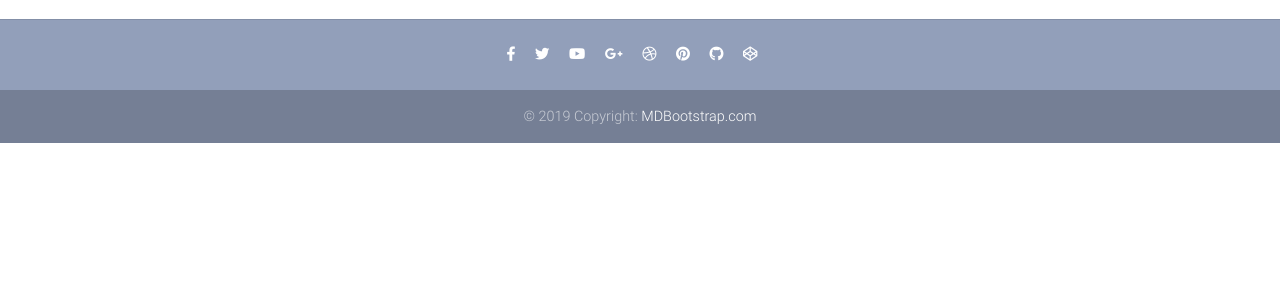
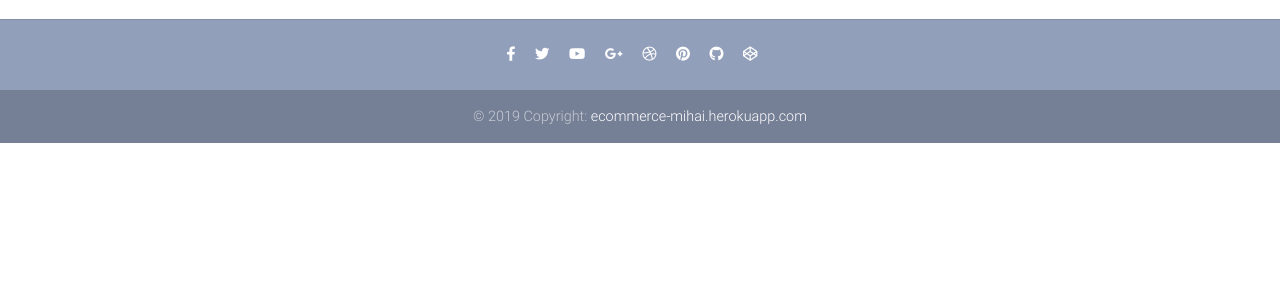
Before and after one commit to mihainegrisan/ecommerce, a Django app: page /accounts/password/reset/ in a window 1280 px wide. Shown: the part 278-578 px from the top of the page. Run offline with Django 3.2, Linux system fonts and the light colour scheme; some libraries are stand-ins or nearby versions.

Commit message:
Footer change

```diff
--- a/shop/templates/footer.html
+++ b/shop/templates/footer.html
@@ -41,7 +41,7 @@
     <!--Copyright-->
     <div class="footer-copyright py-3">
       © 2019 Copyright:
-      <a href="https://mdbootstrap.com/education/bootstrap/" target="_blank"> MDBootstrap.com </a>
+      <a href="https://mdbootstrap.com/education/bootstrap/" target="_blank"> ecommerce-mihai.herokuapp.com </a>
     </div>
     <!--/.Copyright-->
 
```
